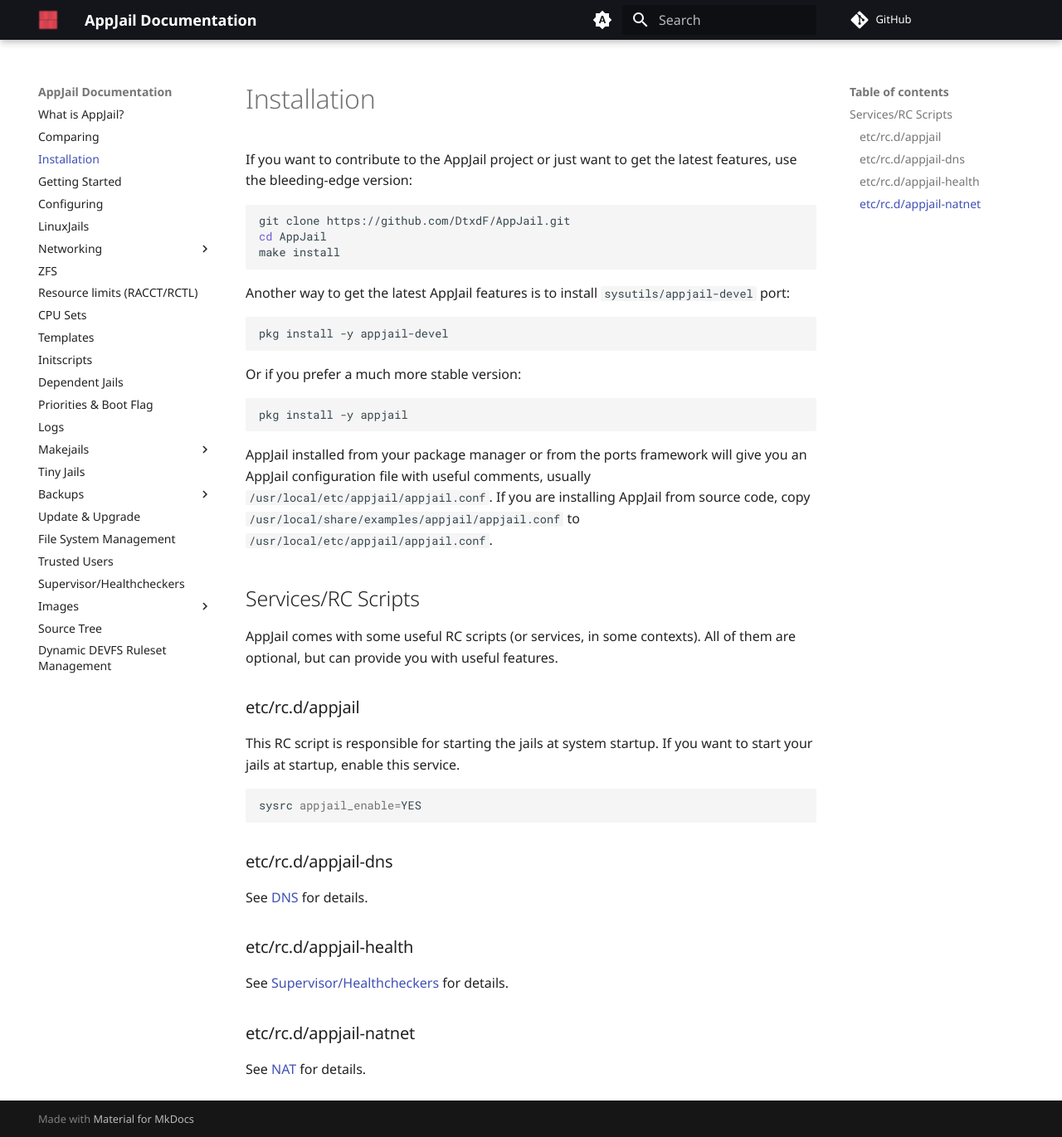
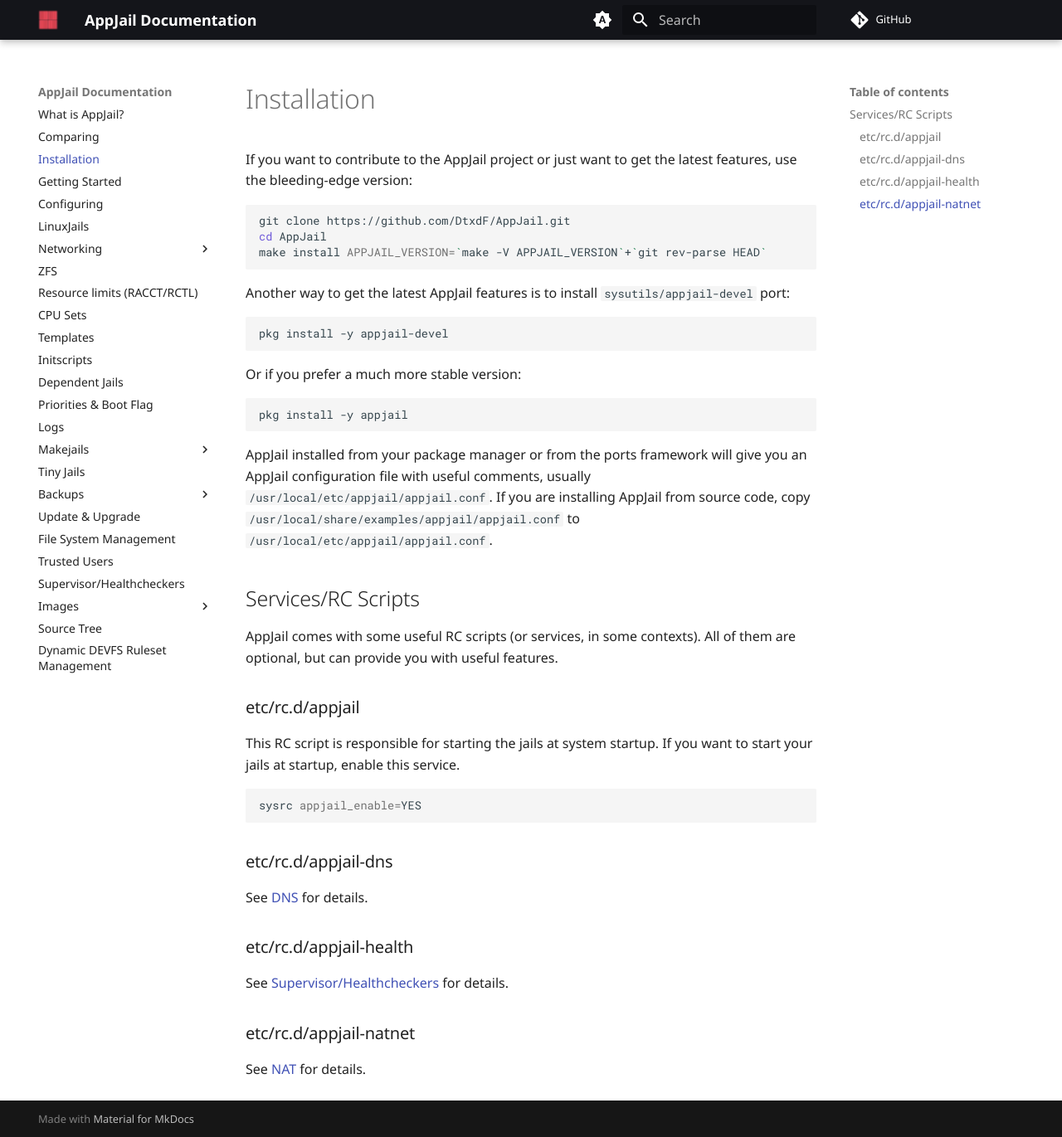
Before and after one commit to DtxdF/AppJail.docs, an MkDocs documentation site: the page built from docs/install.md, in a window 1280 px wide and 1371 px high. Shown: the whole window at 83% size. Built offline with MkDocs 1.6.1 and Material for MkDocs 9.7.7, drawn with Linux system fonts in a browser that asks for light colours; comment, search, counter and statistics services are not loaded.

Commit message:
Use commit hash when installing the development version

````diff
--- a/docs/install.md
+++ b/docs/install.md
@@ -3,7 +3,7 @@ If you want to contribute to the AppJail project or just want to get the latest
 ```sh
 git clone https://github.com/DtxdF/AppJail.git
 cd AppJail
-make install
+make install APPJAIL_VERSION=`make -V APPJAIL_VERSION`+`git rev-parse HEAD`
 ```
 
 Another way to get the latest AppJail features is to install `sysutils/appjail-devel` port:
````
